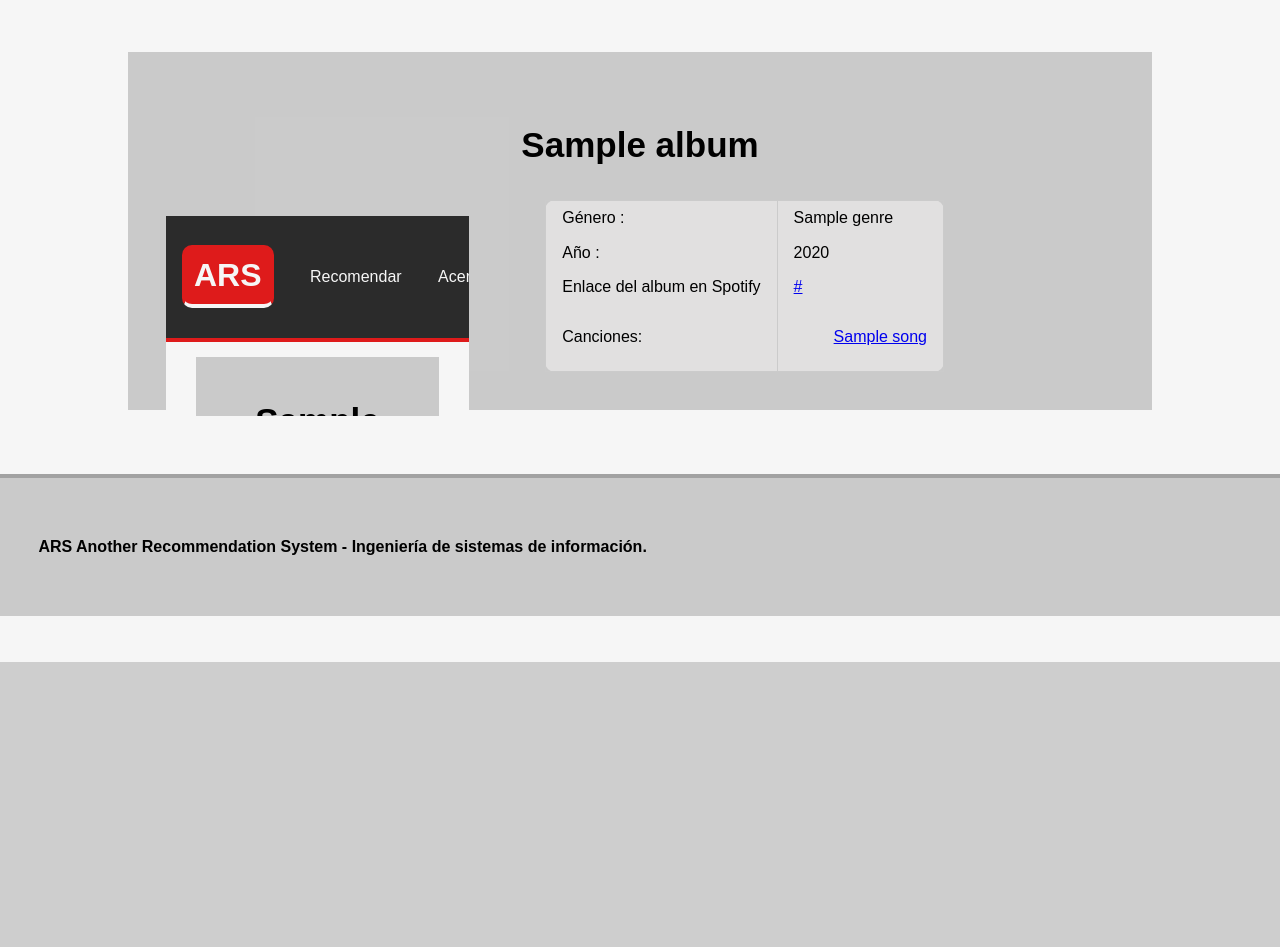
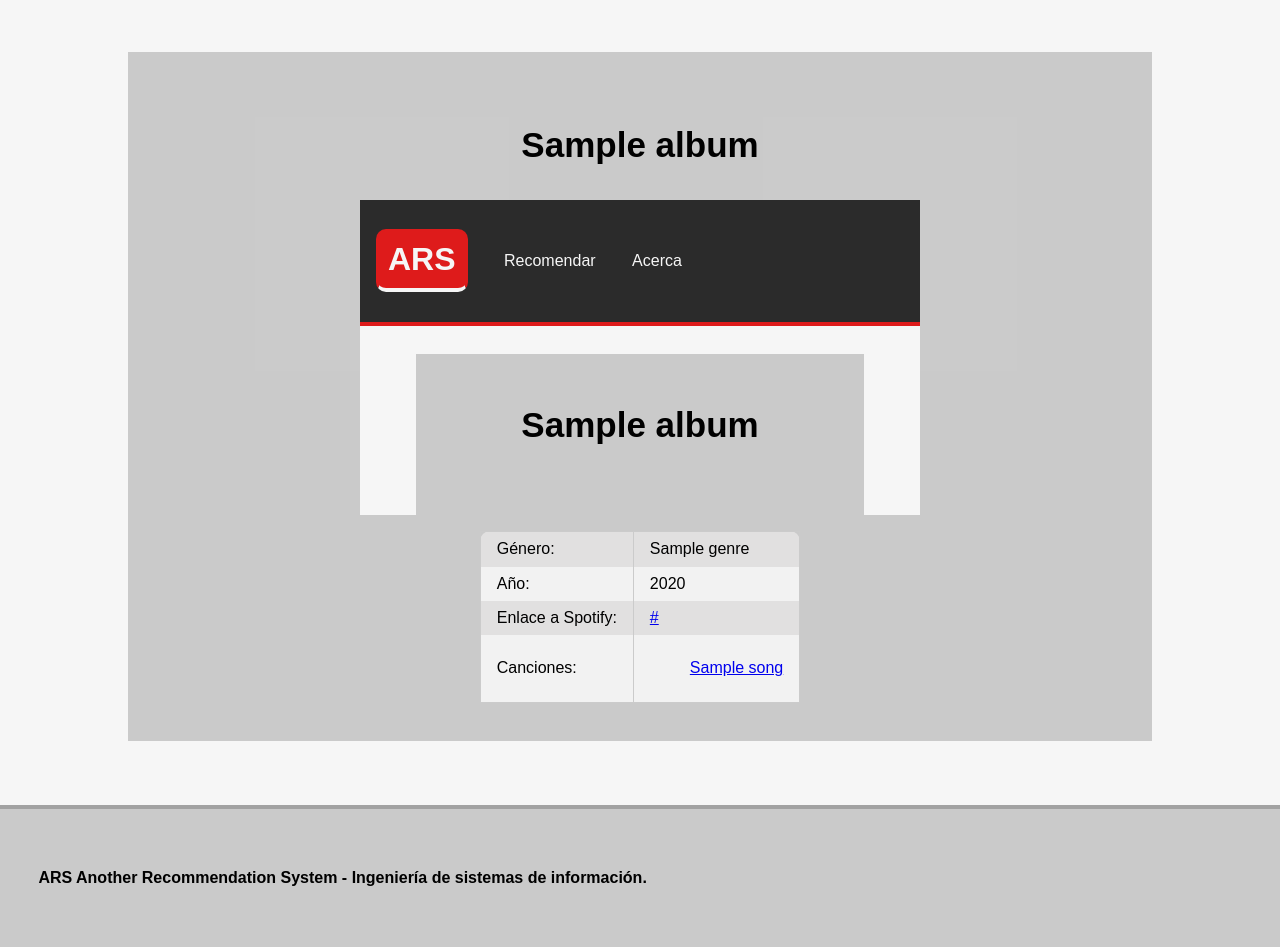
Before and after one commit to ncordon/recommendation-system, a Flask app: template templates/album.html in a window 1280 px wide. Shown: the part 138-1085 px from the top of the page. Before the commit the page ends 800 px from the top, so only its background shows below. Run offline with Flask 2, Linux system fonts and the light colour scheme; the template is opened without the code that fills it: most values are stand-ins (such as "Sample title", 1, 10 or a date in 2020); some libraries are stand-ins or nearby versions.

Commit message:
Cambios en estilo y album template

```diff
--- a/static/style.css
+++ b/static/style.css
@@ -31,6 +31,10 @@
   margin: 5% 10% 5% 10%;
   padding: 3%;
   min-height: 30vh;
+}
+
+.content table {
+  margin:0 auto 0 auto;
 }
 
 fieldset {
@@ -80,6 +84,11 @@
   border-radius: 100%;
   display: block;
   border: 3px solid white;
+}
+
+.content iframe {
+  display:block;
+  margin:0 auto 0 auto;
 }
 
 .group-name {
--- a/templates/album.html
+++ b/templates/album.html
@@ -1,25 +1,27 @@
 {% extends "layout.html" %}
+{% block title %}Album{% endblock %}
 {% block body %}
-{% block title %}{% endblock %}
     {% for album in result%}
-    <h3 class="group-name">{{ album.name }}</h3>
-    <p class="video"><iframe src='{{album.video_url}}' frameborder="0" allowfullscreen></iframe></p>
+    <h3 class="group-name">{{album.name}}</h3>
+    <p><iframe width="560" height="315" src='{{album.video_url}}' frameborder="0" allowfullscreen></iframe>
+    </p>
     <table class="pure-table group_table">
       <tr>
-        <td>Género : </td>
+        <td>Género: </td>
         <td>{{album.genre}}</td>
       </tr>
-    <tr>
-        <td>Año :</td>
+      <tr class="pure-table-odd">
+        <td>Año: </td>
         <td>{{album.year}}</td>
       </tr>
       <tr>
-        <td> Enlace del album en Spotify</td>
+        <td>Enlace a Spotify:</td>
         <td><a href='{{ album.spotify_url}}'>{{album.spotify_url}}</a></td>
       </tr>
-    <tr>
+      <tr class="pure-table-odd">
         <td>Canciones:</td>
-        <td><ul>
+        <td>
+          <ul>
             {% for song in songs %}
             <li><a href='{{song.spotify_url}}'>{{song.name}}</a></li>
             {% endfor %}
```
Lines whose indentation alone changed are shown as unchanged.
